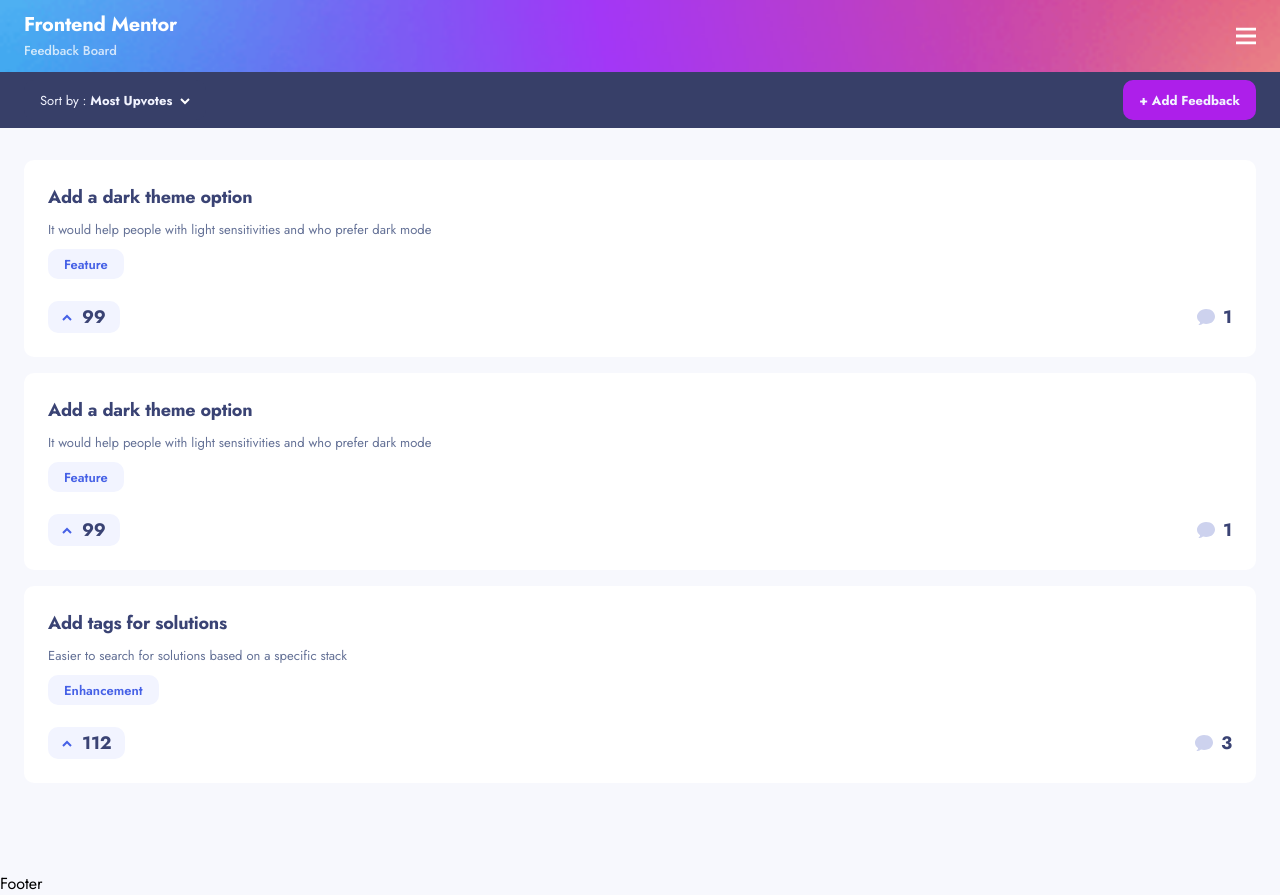
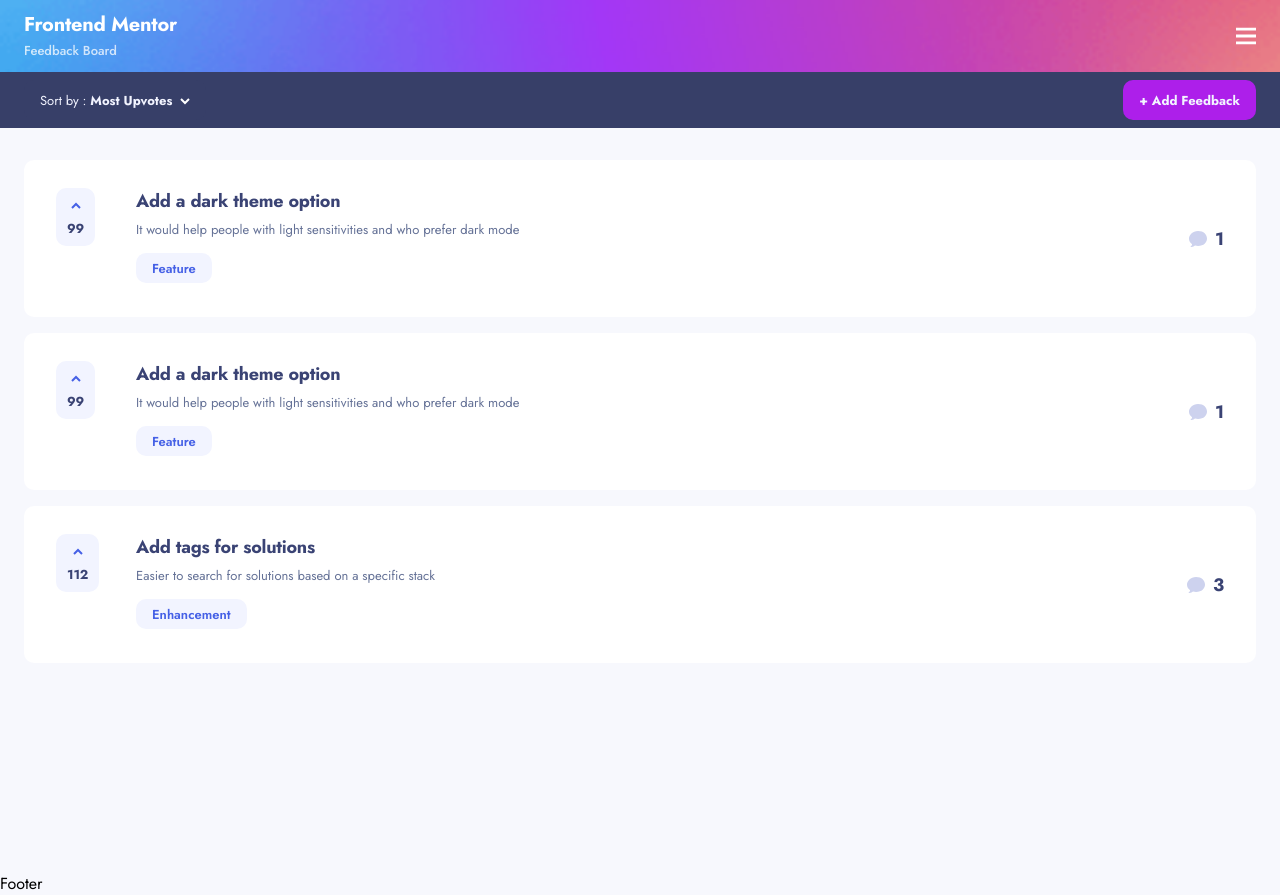
Before and after one commit to ryanbradley-webdev/product-feedback-app, a React (Vite) app in the folder client/: page / in a window 1280 px wide. Built offline with nearby package versions, Linux system fonts and the light colour scheme.

Commit message:
Update feedback card and subcomponent styling for tablet.

```diff
--- a/client/src/components/feedbackCard/feedbackCard.module.css
+++ b/client/src/components/feedbackCard/feedbackCard.module.css
@@ -9,6 +9,18 @@
     color: inherit;
     background-color: var(--clr-white-900);
     overflow: hidden;
+}
+
+@media screen and (min-width: 481px) {
+    .card {
+        flex-direction: row;
+        padding-inline: 112px 32px;
+        padding-block: 28px;
+    }
+
+    .content {
+        flex-grow: 1;
+    }
 }
 
 .card:has(.status)::before {
@@ -58,6 +70,13 @@
     margin-block: 8px;
 }
 
+@media screen and (min-width: 481px) {
+    .content p {
+        margin-top: 4px;
+        margin-bottom: 12px;
+    }
+}
+
 .content label {
     width: fit-content;
 }
@@ -68,3 +87,9 @@
     justify-content: space-between;
     width: 100%;
 }
+
+@media screen and (min-width: 481px) {
+    .interactions {
+        width: auto;
+    }
+}
--- a/client/src/components/upvote/upvote.module.css
+++ b/client/src/components/upvote/upvote.module.css
@@ -5,10 +5,24 @@
     gap: 10px;
     height: 32px;
     padding-inline: 14px;
-    font: var(--font-h5);
-    letter-spacing: var(--space-h5);
+    font-size: 13px;
+    font-weight: bold;
+    letter-spacing: -0.18px;
     color: var(--clr-blue-600);
     background-color: var(--clr-white-600);
     border: none;
     border-radius: var(--radius-btn);
 }
+
+@media screen and (min-width: 481px) {
+    .upvote {
+        position: absolute;
+        top: 28px;
+        left: 32px;
+        display: grid;
+        justify-items: center;
+        padding-inline: 11px;
+        padding-block: 14px 8px;
+        height: fit-content;
+    }
+}
```
